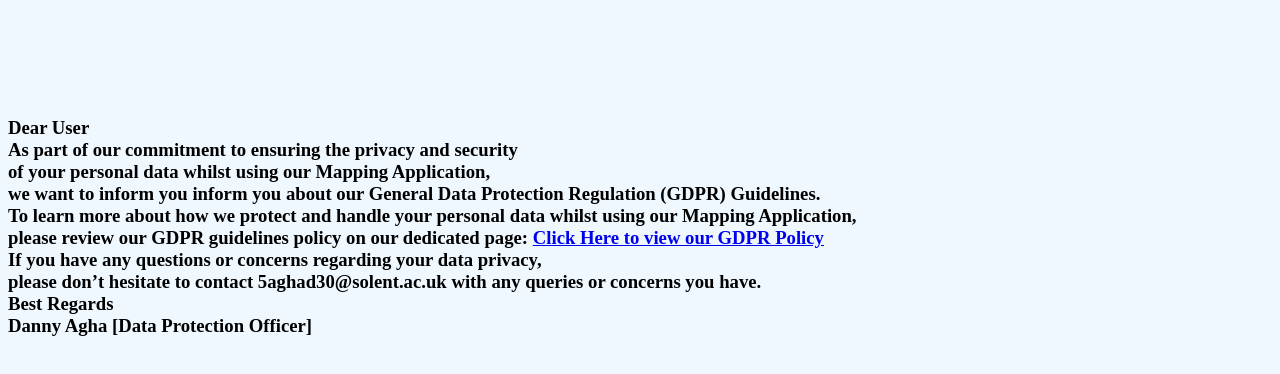
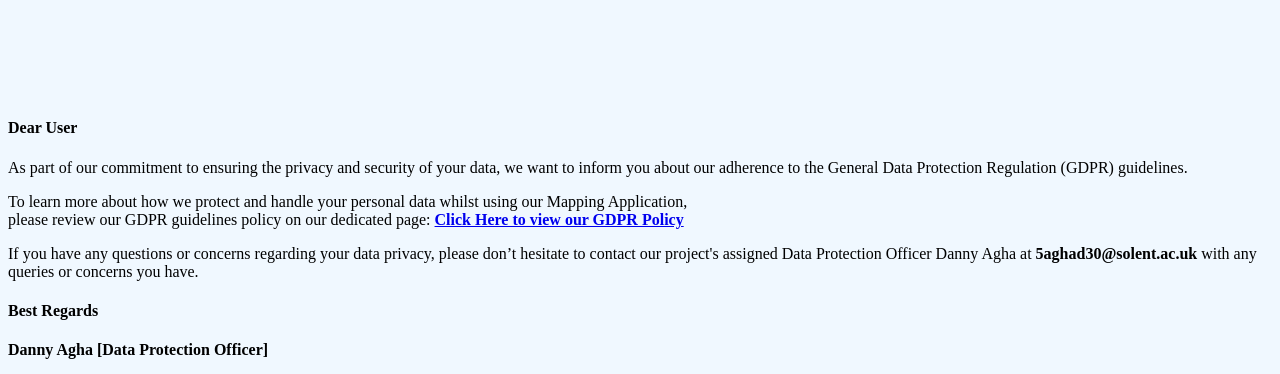
Before and after one commit to GDoesCode/COM619DevOpsGroupWork, a website: page public/index.html in a window 1280 px wide. Shown: the top 374 px of the page. Drawn offline with nearby package versions, Linux system fonts and the light colour scheme; no server answers.

Commit message:
Clean up on front end stuff

```diff
--- a/public/index.html
+++ b/public/index.html
@@ -16,12 +16,13 @@
 </head>
 <body>
     <br><br><br><br><br>
-    <h3>Dear User<br>
-        As part of our commitment to ensuring the privacy and security<br> of your personal data whilst using our Mapping Application, <br>we want to inform you inform you about our General Data Protection Regulation (GDPR) Guidelines.<br>
-        To learn more about how we protect and handle your personal data whilst using our Mapping Application,<br> please review our GDPR guidelines policy on our dedicated page: <a href="/gdpr.html">Click Here to view our GDPR Policy</a><br>
-        If you have any questions or concerns regarding your data privacy, <br>please don’t hesitate to contact 5aghad30@solent.ac.uk with any queries or concerns you have.
-        <br>Best Regards
-        <br>Danny Agha [Data Protection Officer]</h3>
+    <h4>Dear User</h4>
+    <p>As part of our commitment to ensuring the privacy and security of your data, we want to inform you about our adherence to the General Data Protection Regulation (GDPR) guidelines.</p>
+    <p>To learn more about how we protect and handle your personal data whilst using our Mapping Application,<br> please review our GDPR guidelines policy on our dedicated page: <b><a href="/gdpr.html">Click Here to view our GDPR Policy</a></b></p>
+    <p>If you have any questions or concerns regarding your data privacy, please don’t hesitate to contact our project's assigned Data Protection Officer Danny Agha at <b>5aghad30@solent.ac.uk</b> with any queries or concerns you have.</p>
+    <h4>Best Regards</h4>
+    <h4>Danny Agha [Data Protection Officer]</h4>
+
     <div style="float: left;" id="loginResults">
     </div>
 
```
